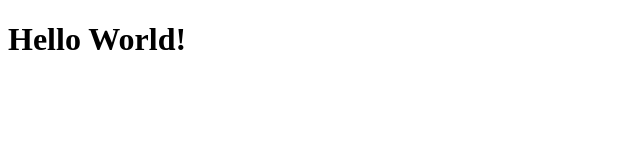
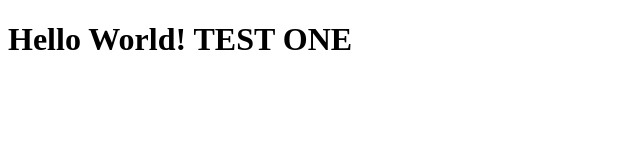
Before and after one commit to isury88/js-dev-env, a website: page src/index.html in a window 1280 px wide. Shown: the whole page, without its empty margins (0-640 px from the left). Drawn offline with Linux system fonts and the light colour scheme.

```diff
--- a/src/index.html
+++ b/src/index.html
@@ -5,6 +5,6 @@
     <title></title>
   </head>
   <body>
-    <h1>Hello World!</h1>
+    <h1>Hello World! TEST ONE</h1>
   </body>
 </html>
```
